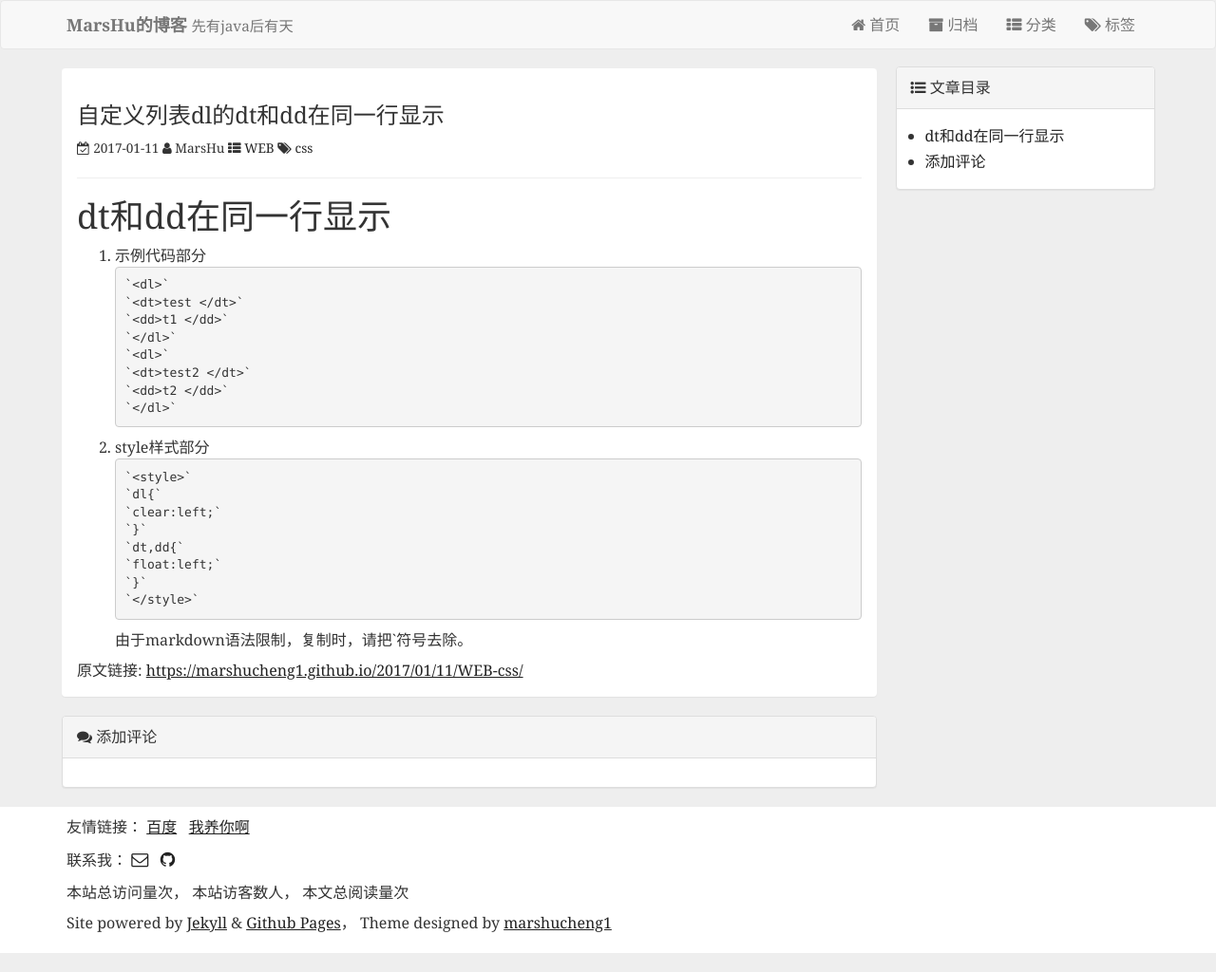
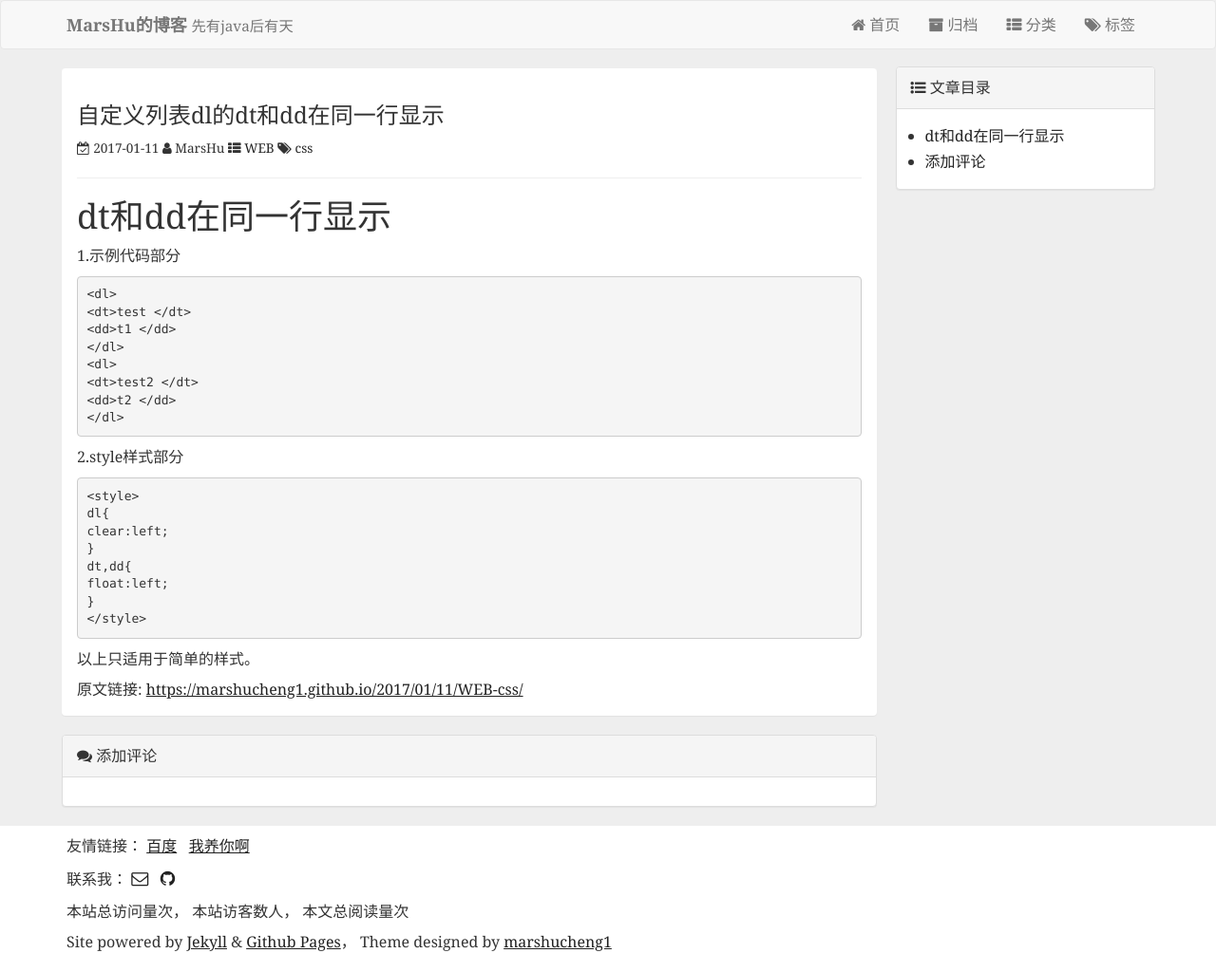
Before and after one commit to marshucheng1/marshucheng1.github.io, a Jekyll site: the page built from _posts/2017-01-11-WEB-css.md, in a window 1280 px wide. Shown: the whole page at 95% size. Built offline with Jekyll 4.4.1, drawn with Linux system fonts in a browser that asks for light colours; comment, search, counter and statistics services are not loaded.

Commit message:
Update _posts/2017-01-11-WEB-css.md

````diff
--- a/_posts/2017-01-11-WEB-css.md
+++ b/_posts/2017-01-11-WEB-css.md
@@ -11,30 +11,31 @@ author: MarsHu
 {:toc}
 
 # dt和dd在同一行显示 #
-1. 示例代码部分
-```
-`<dl>`
-`<dt>test </dt>`
-`<dd>t1 </dd>`
-`</dl>`
-`<dl>`
-`<dt>test2 </dt>`
-`<dd>t2 </dd>`
-`</dl>`
-```
+1.示例代码部分
+
+    <dl>
+    <dt>test </dt>
+    <dd>t1 </dd>
+    </dl>
+    <dl>
+    <dt>test2 </dt>
+    <dd>t2 </dd>
+    </dl>
 
 
 
 
-2. style样式部分
-```
-`<style>`
-`dl{`
-`clear:left;`
-`}`
-`dt,dd{`
-`float:left;`
-`}`
-`</style>`
-```
-由于markdown语法限制，复制时，请把`符号去除。
+
+
+2.style样式部分
+
+    <style>
+    dl{
+    clear:left;
+    }
+    dt,dd{
+    float:left;
+    }
+    </style>
+
+以上只适用于简单的样式。
````
